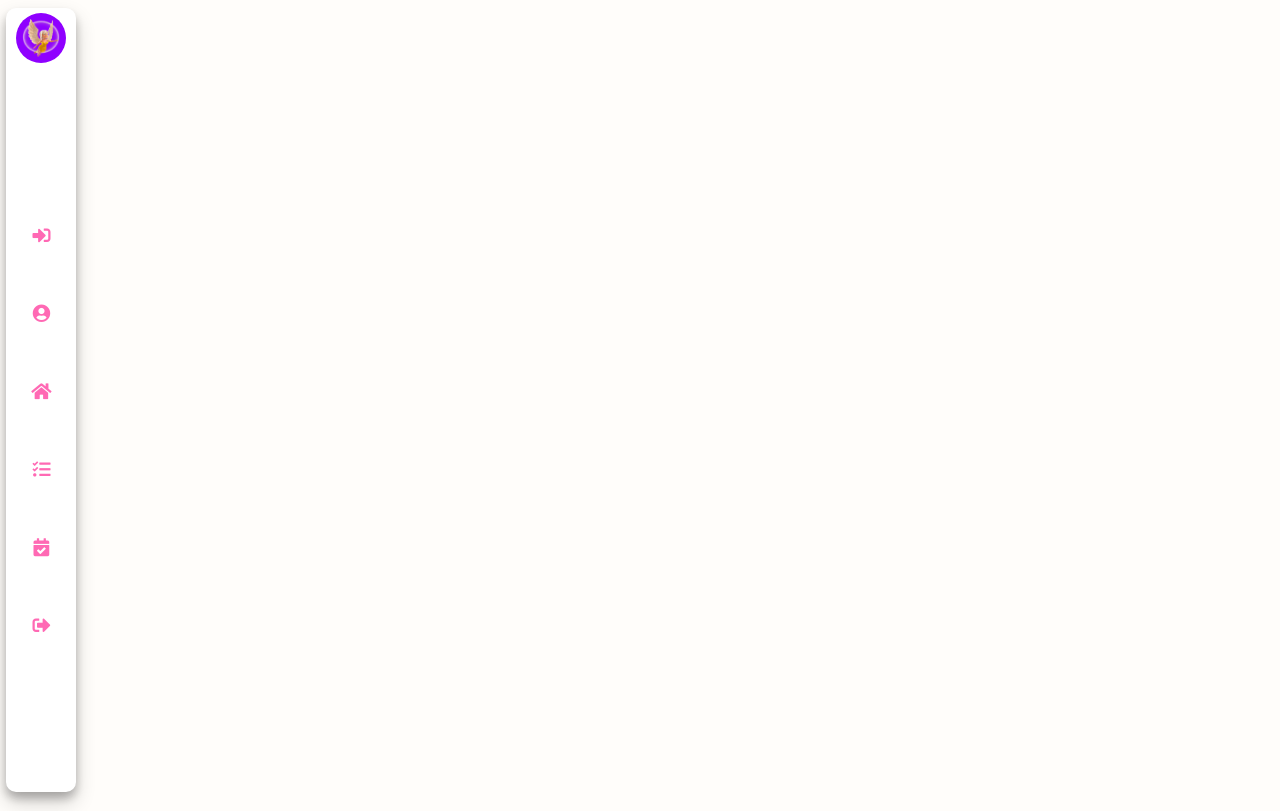
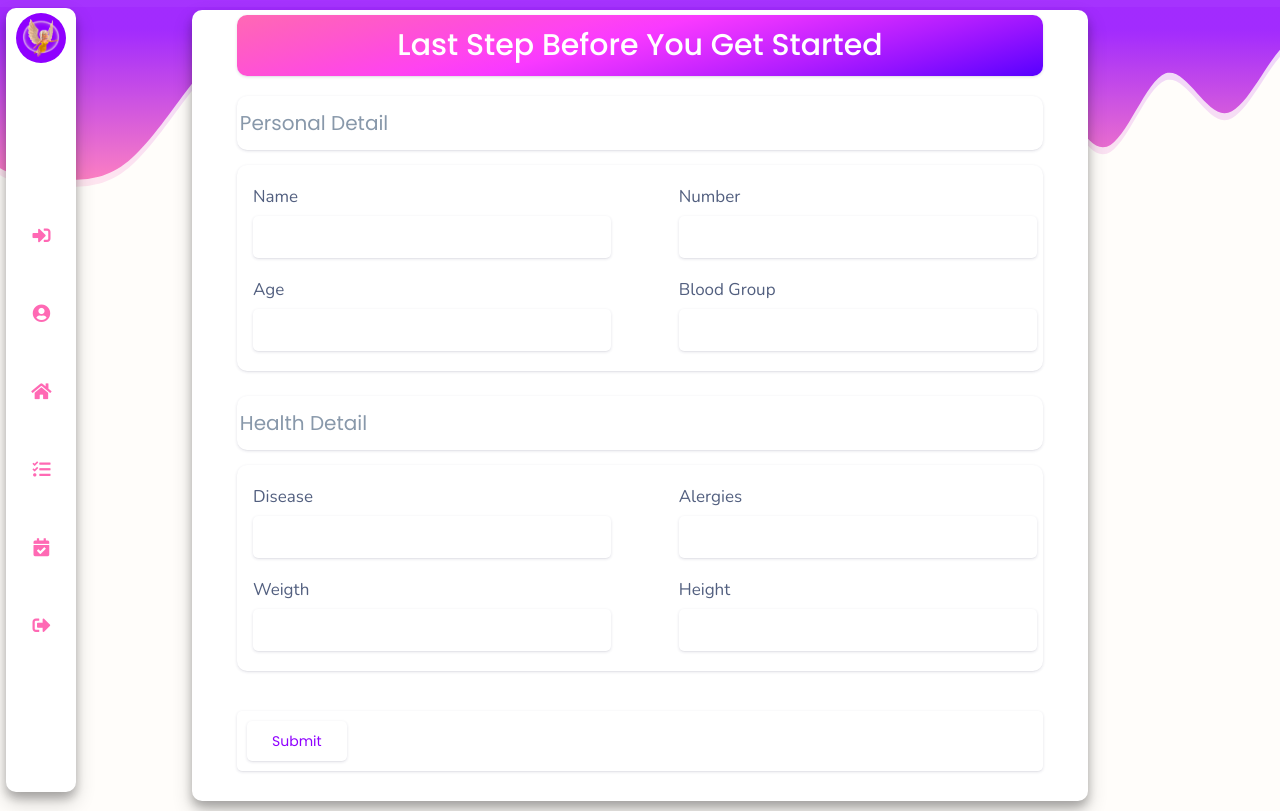
Before and after one commit to Hetu1107/Druid, a React (Create React App) app in the folder client/: page /register in a window 1280 px wide. Built offline with nearby package versions, Linux system fonts and the light colour scheme.

Commit message:
register added

```diff
--- a/client/src/container/App.js
+++ b/client/src/container/App.js
@@ -8,6 +8,7 @@ import Home from "./components/Home/Home";
 import Login from "./components/Login/Login";
 import Dashboard from "./components/Login/Dashboard";
 import User from "./components/user/User";
+import RegisterMain from "./components/Register/RegisterMain";
 
 // main function
 function App(props) {
@@ -27,6 +28,7 @@ function App(props) {
           <Route path="/login" element={<Login />} />
           <Route path="/tasks" element={<Dashboard />} />
           <Route path="/user" element={<User/>}/>
+          <Route path="/register" element={<RegisterMain/>}/>
         </Routes>
       </div>
     </Router>
--- /dev/null
+++ b/client/src/container/components/Register/RegisterMain.js
@@ -0,0 +1,161 @@
+import React, { useState } from "react";
+import "../../style/Register.scss";
+import "../../style/textbox.scss";
+import Wave from '../Wave/Wave2'
+let user_detail_get = [
+  [
+    {
+      label: "Name",
+      value: "",
+    },
+    {
+      label: "Number",
+      value: "",
+    },
+  ],
+  [
+    {
+      label: "Age",
+      value: "",
+    },
+    {
+      label: "Blood Group",
+      value: "",
+    },
+  ],
+];
+let health_user_data = [
+  [
+    {
+      label: "Disease",
+      value: "",
+    },
+    {
+      label: "Alergies",
+      value: "",
+    },
+  ],
+  [
+    {
+      label: "Weigth",
+      value: "",
+    },
+    {
+      label: "Height",
+      value: "",
+    },
+  ],
+];
+function RegisterMain() {
+  const [user_Get_Detail, setUserGetDetail] = useState(user_detail_get);
+  const [user_Health_Detail, setUserHealthDetail] = useState(health_user_data);
+  return (
+    <div className="main-user-registration">
+      <Wave/>
+      <div className="registration-box">
+        <div className="heading max">
+          <h1>Last Step Before You Get Started</h1>
+        </div>
+        {/* first deatils */}
+        <div className="detail">
+          <div className="heading">
+            <h1>Personal Detail</h1>
+          </div>
+          <div className="before-text-box">
+            {user_Get_Detail.map((res, index) => {
+              return (
+                <div className="text two">
+                  <div className="text-area">
+                    <input
+                      type="text"
+                      className="text-input"
+                      onChange={(e) => {
+                        var a = [...user_Get_Detail];
+                        a[index][0].value = e.target.value;
+                        setUserGetDetail(a);
+                      }}
+                    />
+                    <label className="text-label">{res[0].label}</label>
+                  </div>
+                  <div className="text-area">
+                    <input
+                      type="text"
+                      className="text-input"
+                      onChange={(e) => {
+                        var a = [...user_Get_Detail];
+                        a[index][1].value = e.target.value;
+                        setUserGetDetail(a);
+                      }}
+                    />
+                    <label className="text-label">{res[1].label}</label>
+                  </div>
+                </div>
+              );
+            })}
+          </div>
+        </div>
+        {/* second detail started */}
+        <div className="detail">
+          <div className="heading">
+            <h1>Health Detail</h1>
+          </div>
+          <div className="before-text-box">
+            {user_Health_Detail.map((res, index) => {
+              return (
+                <div className="text two">
+                  <div className="text-area">
+                    <input
+                      type="text"
+                      className="text-input"
+                      onChange={(e) => {
+                        var a = [...user_Health_Detail];
+                        a[index][0].value = e.target.value;
+                        setUserHealthDetail(a);
+                      }}
+                    />
+                    <label className="text-label">{res[0].label}</label>
+                  </div>
+                  <div className="text-area">
+                    <input
+                      type="text"
+                      className="text-input"
+                      onChange={(e) => {
+                        var a = [...user_Health_Detail];
+                        a[index][1].value = e.target.value;
+                        setUserHealthDetail(a);
+                      }}
+                    />
+                    <label className="text-label">{res[1].label}</label>
+                  </div>
+                </div>
+              );
+            })}
+          </div>
+        </div>
+        {/* btn area started  */}
+        <div className="btn-area">
+          <button className="btn primary">Submit</button>
+        </div>
+      </div>
+    </div>
+  );
+}
+
+/* <div className="detail">
+          <div className="heading">
+            <h1>Personal Detail</h1>
+          </div>
+          <div className="before-text-box">
+          <div className="text two">
+            <div className="text-area">
+              <input type="text" className="text-input" />
+              <label className="text-label">Name</label>
+            </div>
+            <div className="text-area">
+              <input type="text" className="text-input" />
+              <label className="text-label">Phone</label>
+            </div>
+          </div>
+          </div>
+        </div> */
+export default RegisterMain;
--- a/client/src/container/components/user/User.js
+++ b/client/src/container/components/user/User.js
@@ -8,7 +8,7 @@ import Person from "./Person";
 import '../../style/User.scss';
 import '../../style/textbox.scss';
 
-let about = 1;
+let about = 0;
 function User() {
   function checkUser(){
     if (about) {
--- a/client/src/container/style/Register.scss
+++ b/client/src/container/style/Register.scss
@@ -77,6 +77,105 @@
         }
     }
 }
+.main-user-registration{
+    width: 100vw;
+    min-height: 100vh;
+    max-height: fit-content;
+    display: flex;
+    justify-content: center;
+    align-items: center;
+    // background-image: url('../images/wave/wave3.svg');
+    background-repeat: no-repeat;
+    background-size: cover;
+    background-position: center;
+}
+.registration-box{
+    width: 70%;
+    min-height: 70vh;
+    max-height: fit-content;
+    background-color: $secondary-background;
+    display: flex;
+    flex-direction: column;
+    justify-content: flex-start;
+    align-items: center;
+    margin: 10px 0;
+    border-radius: 10px;
+    box-shadow: $nav-shadow;
+    z-index: 100;
+    .detail{
+        width: 100%;
+        height: fit-content;
+        margin: 10px 0;
+        display: flex;
+        flex-direction: column;
+        justify-content: center;
+        align-items: center;
+        .before-text-box{
+            width: 90%;
+            height: fit-content;
+            display: flex;
+            flex-direction: column;
+            justify-content: center;
+            align-items: center;
+            background-color: $secondary-background;
+            box-shadow: $box-shadow;
+            border-radius: 10px;
+            margin-top: 10px;
+            padding: 10px 0;
+        }
+        .text{
+            width: 96%;
+            padding: 0 2%;
+        }
+    }
+}
+.heading{
+    width: 90%;
+    min-height: 50px;
+    max-height: fit-content;
+    display: flex;
+    flex-wrap: wrap;
+    align-items: center;
+    justify-content: flex-start;
+    margin: 5px 0;
+    padding: 2px 0;
+    border-radius: 10px;
+    background-color: $secondary-background;
+    box-shadow: $box-shadow;
+    h1{
+        font-size: 20px;
+        margin: 0;
+        padding: 0;
+        font-family: $Poppins;
+        color: $text-heading;
+        margin: 3px;
+        font-weight: 400;
+    }
+    &.max{
+        justify-content: center;
+        background: $gradient;
+        padding: 5px 0;
+        h1{
+            font-size: 30px;
+            font-weight: 500;
+            color: $secondary-background;
+        }
+    }
+}
+.btn-area{
+    width: 90%;
+    display: flex;
+    justify-content: flex-start;
+    align-items: center;
+    margin: 30px 0;
+    box-shadow: $box-shadow;
+    padding: 10px 0;
+    border-radius: 5px;
+    .btn{
+        margin-left: 10px;
+        box-shadow: $box-shadow;
+    }
+}
 @media only screen and (max-width: 900px){
     .login-box{
         flex-direction: column;
--- a/client/src/container/style/User.scss
+++ b/client/src/container/style/User.scss
@@ -221,21 +221,6 @@
                     font-weight: 200;
                 }
             }
-            .text{
-                width: 80%;
-                display: flex;
-                flex-direction: row;
-                justify-content: space-between;
-                align-items: center;
-                .text-area{
-                    width: 100%;
-                }
-                &.two{
-                    .text-area{
-                        width: 45%;
-                    }
-                }
-            }
         }
     }
 }
@@ -262,4 +247,12 @@
             }
         }
     }
+    .text{
+        &.two{
+            flex-direction: column;
+            .text-area{
+                width: 100%;
+            }
+        }
+    }
 }
--- a/client/src/container/style/textbox.scss
+++ b/client/src/container/style/textbox.scss
@@ -1,4 +1,19 @@
 @import "variable";
+.text{
+    width: 80%;
+    display: flex;
+    flex-direction: row;
+    justify-content: space-between;
+    align-items: center;
+    .text-area{
+        width: 100%;
+    }
+    &.two{
+        .text-area{
+            width: 45%;
+        }
+    }
+}
 .text-area{
     display: flex;
     flex-direction: column-reverse;
```
